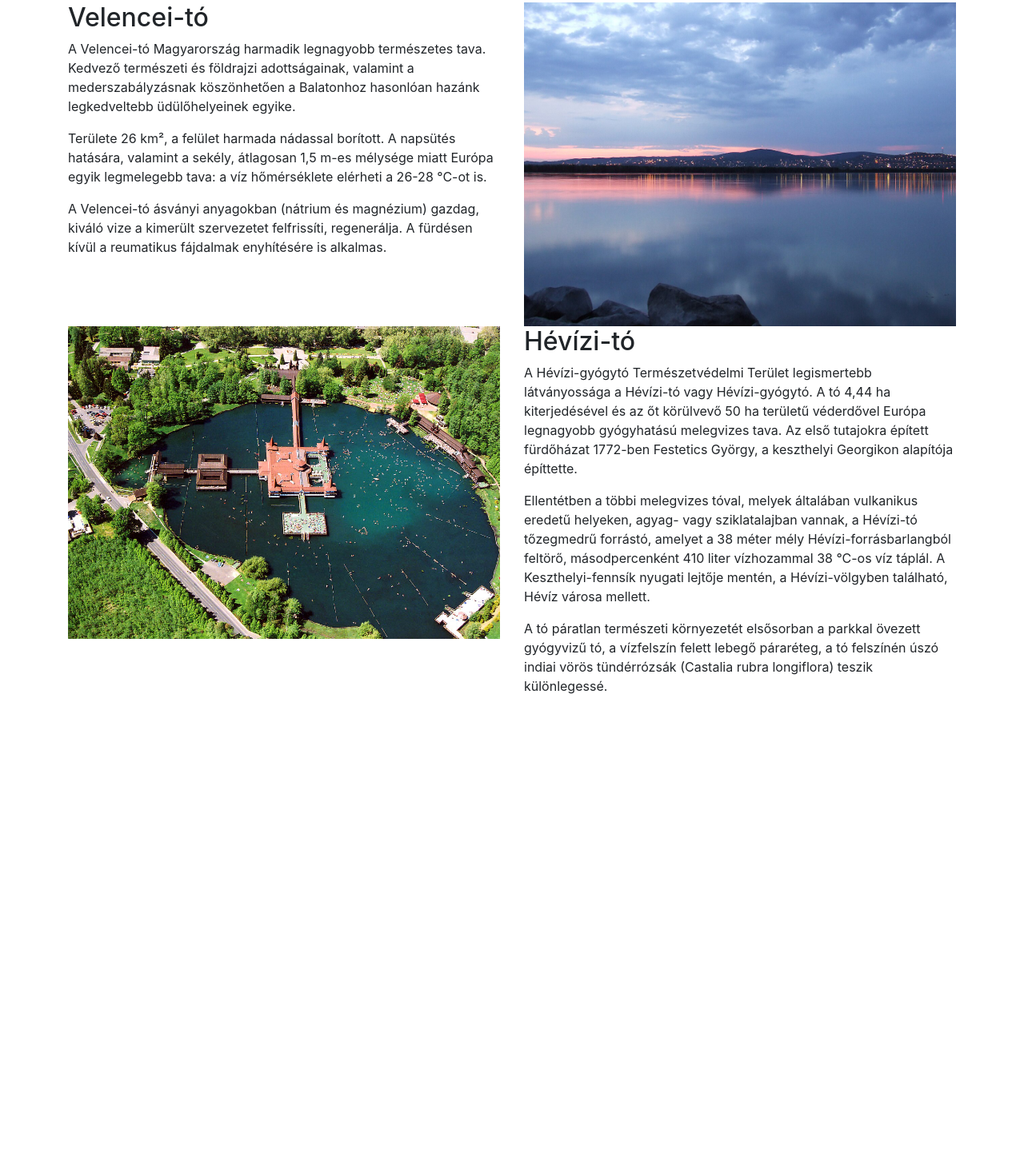
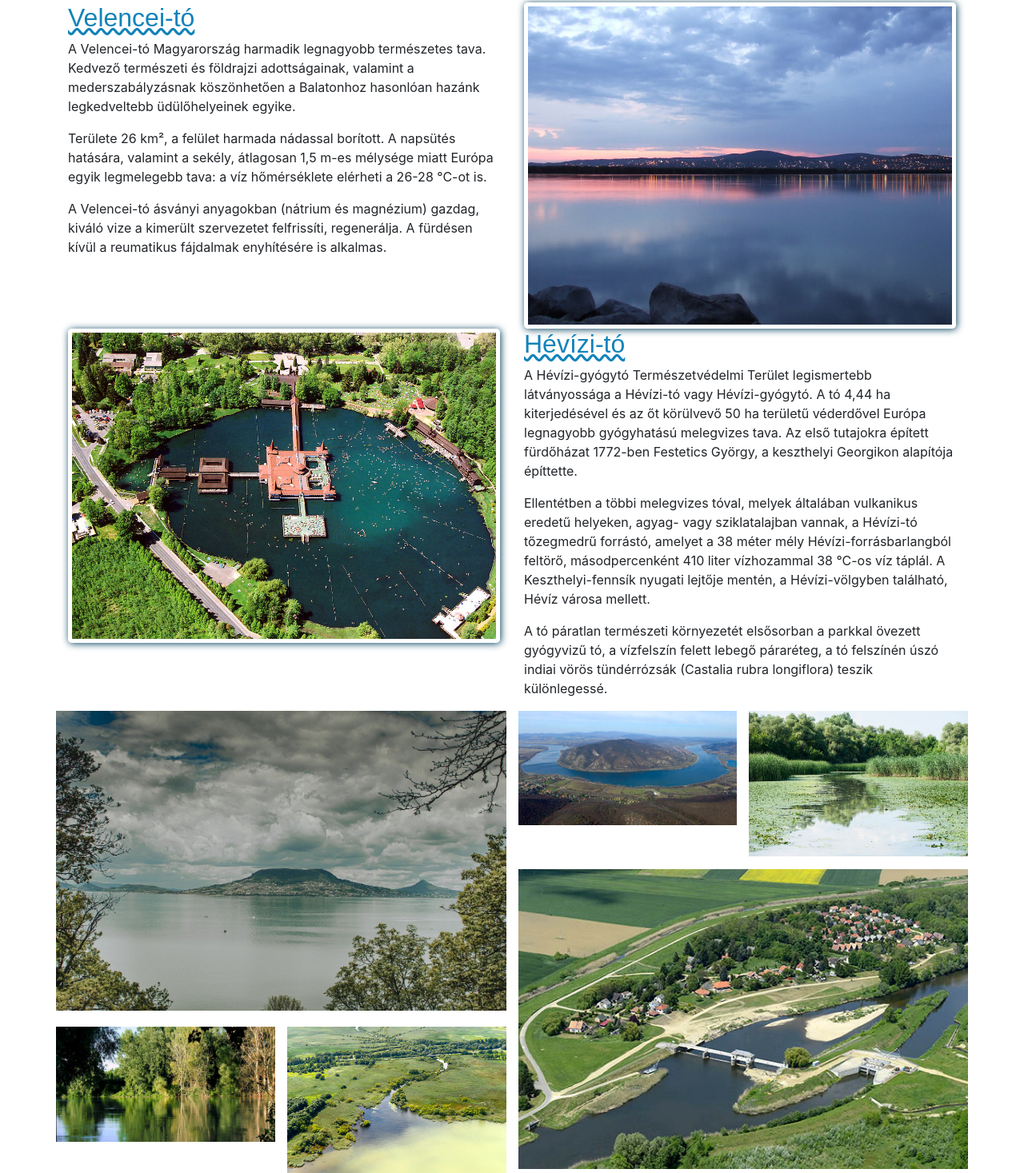
Before and after one commit to gydoma/SJW2024_Gyurkovics_Dominik_Balazs, a plain HTML site: page index.html in a window 1280 px wide. Shown: the part 837-2304 px from the top of the page at 80% size. Before the commit the page ends 1723 px from the top, so only its background shows below. Drawn offline with Linux system fonts and the light colour scheme; a web font is replaced by a local one.

Commit message:
kepgrid - css modif

```diff
--- a/css/style.css
+++ b/css/style.css
@@ -13,7 +13,33 @@
 }
 .img-border{
 
+    box-shadow: 1px 1px 10px #06435f;
+    border: 5px solid #fff;
+    border-radius: 5px;
+
 }
 .font-marhey{
     font-family: 'Marhey', sans-serif;
 }
+h1{
+    color:#fff;
+    text-shadow: 5px 5px 10px black;
+}
+h2{
+    color: #1283b9;
+    text-decoration: #1283b9 wavy underline;
+}
+
+.kepgrid {
+    display: grid;
+    grid-template-columns: repeat(4, 1fr);
+    grid-template-rows: repeat(3, 1fr);
+    grid-column-gap: 15px;
+    grid-row-gap: 15px;
+}
+.kep1 { grid-area: 1 / 1 / 3 / 3; }
+.kep2 { grid-area: 1 / 3 / 2 / 4; }
+.kep3 { grid-area: 1 / 4 / 2 / 5; }
+.kep4 { grid-area: 3 / 1 / 4 / 2; }
+.kep5 { grid-area: 3 / 2 / 4 / 3; }
+.kep6 { grid-area: 2 / 3 / 4 / 5; }
--- a/index.html
+++ b/index.html
@@ -9,7 +9,7 @@
 </head>
 <body>
     <div class="fejlec">
-        <h1>Magyarország vizei</h1>
+        <h1 class="font-marhey">Magyarország vizei</h1>
     </div>
     <nav class="navbar navbar-expand-lg navbar-dark bg-light">
         <a class="navbar-brand" href="index.html">SJB</a>
@@ -18,21 +18,20 @@
         </button>
         <div class="collapse navbar-collapse" id="navbarNav">
           <ul class="navbar-nav">
-            <li class="nav-item active">
-              <a class="nav-link" href="#">Velencei-tó <span class="sr-only">(current)</span></a>
+            <li class="nav-item">
+              <a class="nav-link" href="#velencei-to">Velencei-tó <span class="sr-only">(current)</span></a>
             </li>
             <li class="nav-item">
-              <a class="nav-link" href="#">Hévízi-tó</a>
+              <a class="nav-link" href="#hevizi-to">Hévízi-tó</a>
             </li>
             <li class="nav-item">
-              <a class="nav-link" href="#">További vizeink</a>
+              <a class="nav-link" href="#tovabbi-vizeink">További vizeink</a>
             </li>
           </ul>
         </div>
       </nav>
       <!-- elso adag szoveg-->
     <div class="container">
-
 
         <p>A tengerpart nélküli Magyarország a Duna medence középső szakaszán helyezkedik el, területének (93.030 km2) egésze a Duna mednce részét képezi. A folyók az országba nyugati, északi és keleti irányból lépnek be, és déli irányba folynak tovább.</p>
         <p>A legjelentősebb folyónak, a Dunának a legnagyobb mellékfolyói a Tisza és a Dráva. A felszíni vizek 82%-át a Duna és a Dráva vezeti le, a Tisza 18%-ot tesz ki, bár az ország 50%-a a Tisza vízgyűjtőjéhez tartozik.</p>
@@ -41,10 +40,9 @@
         <p>Itt található Közép-Európának legnagyobb és legsekélyebb édesvízi tavai (Balaton, Velencei-tó, Fertő-tó/Neusiedlersee).</p>
         <p>A felszíni vizek általános jellemzőit az ország elhelyezkedése határozza meg, mivel 95%-uk a szomszédos országokból érkeznek: Horvátország, Ausztria, Szlovákia, Ukrajna és Románia. Magyarország a "lefolyó vizek" országa.</p>
 
-
         <div class="row">
           <div class="col-sm">
-            <h2>Velencei-tó</h2>
+            <h2 class="font-marhey" id="velencei-to">Velencei-tó</h2>
             <p>A Velencei-tó Magyarország harmadik legnagyobb természetes tava. Kedvező természeti és földrajzi adottságainak, valamint a mederszabályzásnak köszönhetően a Balatonhoz hasonlóan hazánk legkedveltebb üdülőhelyeinek egyike.</p>
             <p>Területe 26 km², a felület harmada nádassal borított. A napsütés hatására, valamint a sekély, átlagosan 1,5 m-es mélysége miatt Európa egyik legmelegebb tava: a víz hőmérséklete elérheti a 26-28 °C-ot is.</p>
             <p>A Velencei-tó ásványi anyagokban (nátrium és magnézium) gazdag, kiváló vize a kimerült szervezetet felfrissíti, regenerálja. A fürdésen kívül a reumatikus fájdalmak enyhítésére is alkalmas.</p>
@@ -61,13 +59,24 @@
             <img src="img/hevizito.jpg" class="img-border img-fluid">
           </div>
         <div class="col-sm">
-            <h2>Hévízi-tó</h2>
+            <h2 class="font-marhey" id="hevizi-to">Hévízi-tó</h2>
             <p>A Hévízi-gyógytó Természetvédelmi Terület legismertebb látványossága a Hévízi-tó vagy Hévízi-gyógytó. A tó 4,44 ha kiterjedésével és az őt körülvevő 50 ha területű véderdővel Európa legnagyobb gyógyhatású melegvizes tava. Az első tutajokra épített fürdőházat 1772-ben Festetics György, a keszthelyi Georgikon alapítója építtette.</p>
             <p>Ellentétben a többi melegvizes tóval, melyek általában vulkanikus eredetű helyeken, agyag- vagy sziklatalajban vannak, a Hévízi-tó tőzegmedrű forrástó, amelyet a 38 méter mély Hévízi-forrásbarlangból feltörő, másodpercenként 410 liter vízhozammal 38 °C-os víz táplál. A Keszthelyi-fennsík nyugati lejtője mentén, a Hévízi-völgyben található, Hévíz városa mellett.</p>
             <p>A tó páratlan természeti környezetét elsősorban a parkkal övezett gyógyvizű tó, a vízfelszín felett lebegő páraréteg, a tó felszínén úszó indiai vörös tündérrózsák (Castalia rubra longiflora) teszik különlegessé.</p>
 
         </div>
+        <!-- táblázat -->
 
+
+        <!-- kepgrid-->
+        <div class="kepgrid" id="tovabbi-vizeink">
+            <div class="kep1"><img src="img/balaton.jpg" title="Balaton (Készítette: Posza Róbert - Pixabay)"class="img-fluid"></div>
+            <div class="kep2"><img src="img/dunakanyar.jpg" title="Dunakanyar (Készítette: Civertan - Wikimedia)"class="img-fluid"></div>
+            <div class="kep3"><img src="img/tiszato.jpg" title="Tisza-tó (Készítette: Frank Paul Silye - Wikimedia )"class="img-fluid"></div>
+            <div class="kep4"><img src="img/tisza.jpg" title="Tisza (Készítette: Takkk - Wikimedia )"class="img-fluid"></div>
+            <div class="kep5"><img src="img/zala.jpg" title="Zala folyó (Készítette: Civertan - Wikimedia )"class="img-fluid"></div>
+            <div class="kep6"><img src="img/raba.jpg" title="Rába folyó (Készítette: Civertan - Wikimedia )"class="img-fluid"></div>
+        </div>
 
 
     </div>
```
